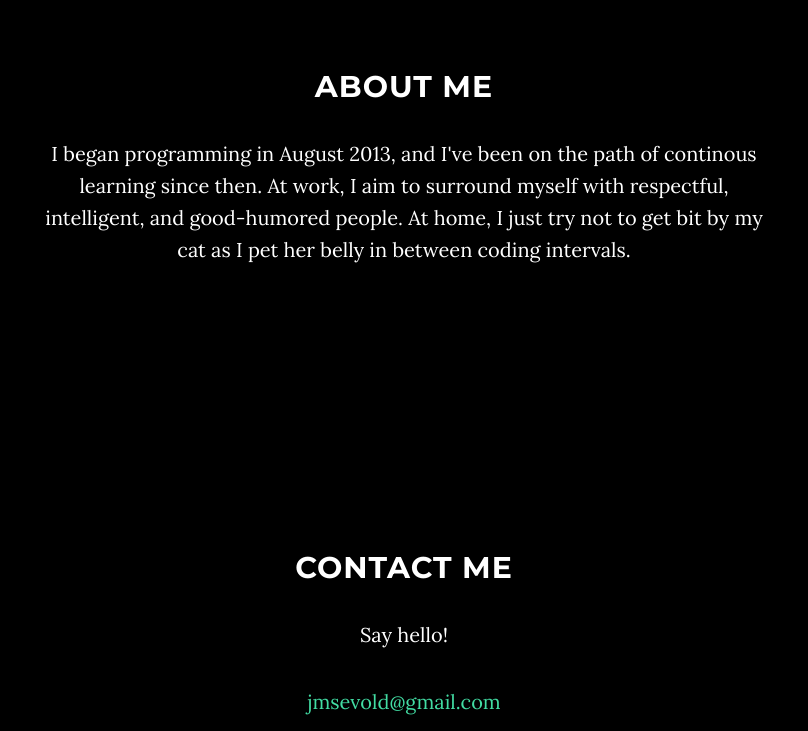
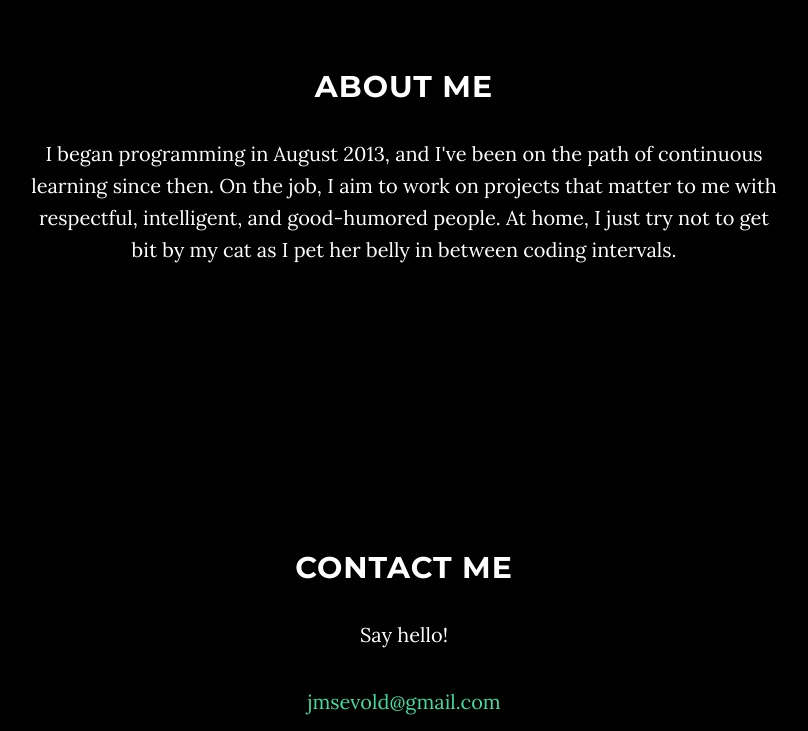
Before and after one commit to jmsevold/jmsevold.github.io, a plain HTML site: page index.html in a window 1280 px wide. Shown: the part 980-1711 px from the top of the page, without its empty margins (236-1044 px from the left). Drawn offline with Linux system fonts and the light colour scheme; some packages are replaced by stand-ins of ours.

Commit message:
typo fix

```diff
--- a/index.html
+++ b/index.html
@@ -88,7 +88,7 @@
         <div class="row">
             <div class="col-lg-8 col-lg-offset-2">
                 <h2>About Me</h2>
-                <p>I began programming in August 2013, and I've been on the path of continous learning since then. At work, I aim to surround myself with respectful, intelligent, and good-humored people. At home, I just try not to get bit by my cat as I pet her belly in between coding intervals.</p>
+                <p>I began programming in August 2013, and I've been on the path of continuous learning since then. On the job, I aim to work on projects that matter to me with respectful, intelligent, and good-humored people. At home, I just try not to get bit by my cat as I pet her belly in between coding intervals.</p>
 
             </div>
         </div>
```
